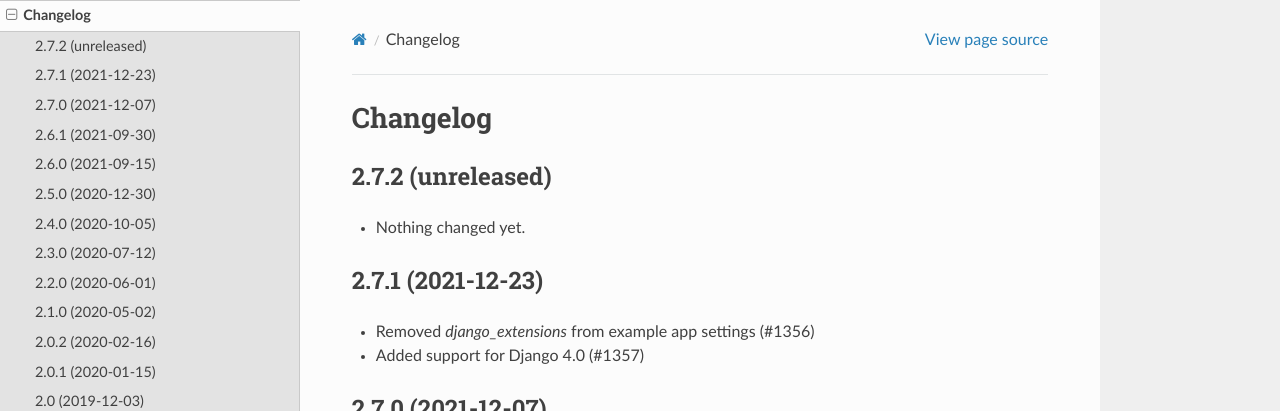
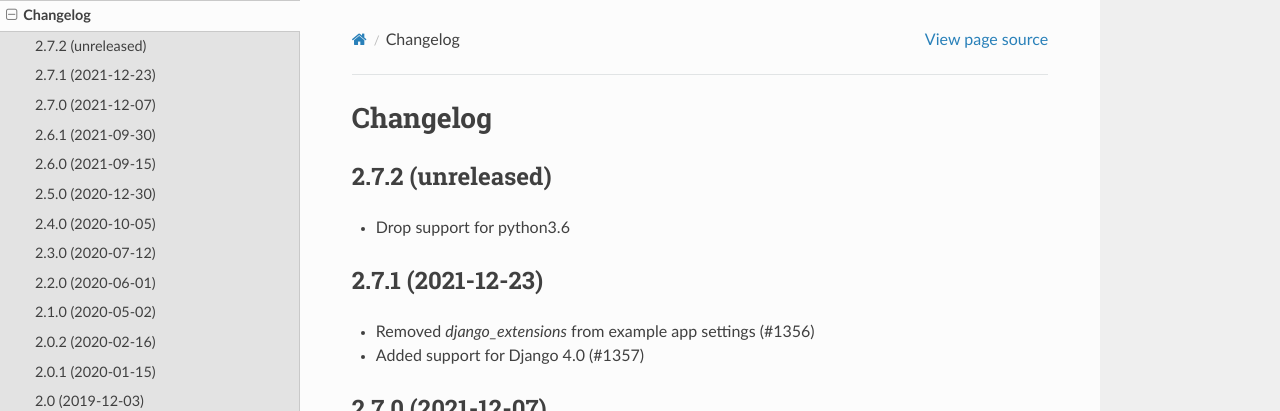
Before and after one commit to django-import-export/django-import-export, a Sphinx documentation site: the page built from docs/changelog.rst, in a window 1280 px wide and 900 px high. Shown: the top 411 px of the window. Built offline with Sphinx 7.4.7 and the Read the Docs theme 2.0.0, drawn with Linux system fonts in a browser that asks for light colours.

Commit message:
drop support for python3.6

```diff
--- a/docs/changelog.rst
+++ b/docs/changelog.rst
@@ -4,7 +4,7 @@
 2.7.2 (unreleased)
 ------------------
 
-- Nothing changed yet.
+- Drop support for python3.6
 
 
 2.7.1 (2021-12-23)
--- a/setup.py
+++ b/setup.py
@@ -15,7 +15,6 @@
     'Operating System :: OS Independent',
     'Programming Language :: Python',
     'Programming Language :: Python :: 3',
-    'Programming Language :: Python :: 3.6',
     'Programming Language :: Python :: 3.7',
     'Programming Language :: Python :: 3.8',
     'Programming Language :: Python :: 3.9',
@@ -53,7 +52,7 @@
     packages=find_packages(exclude=["tests"]),
     include_package_data=True,
     install_requires=install_requires,
-    python_requires=">=3.6",
+    python_requires=">=3.7",
     classifiers=CLASSIFIERS,
     zip_safe=False,
 )
```
Also changed, not shown: 2 other files.
